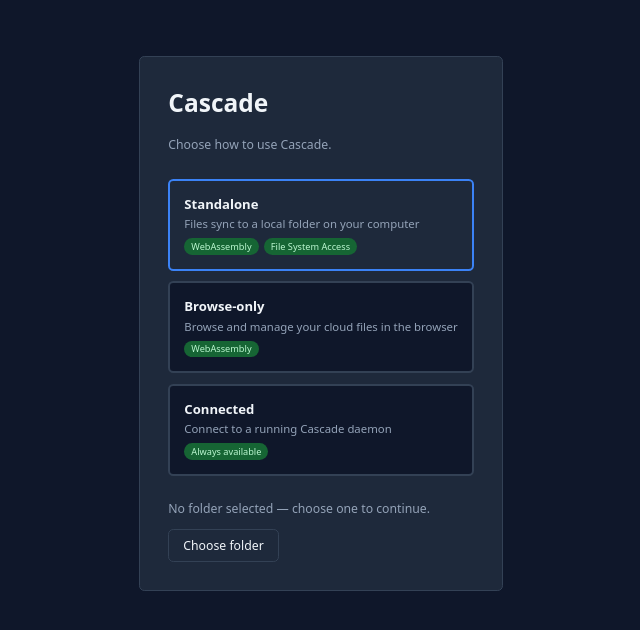
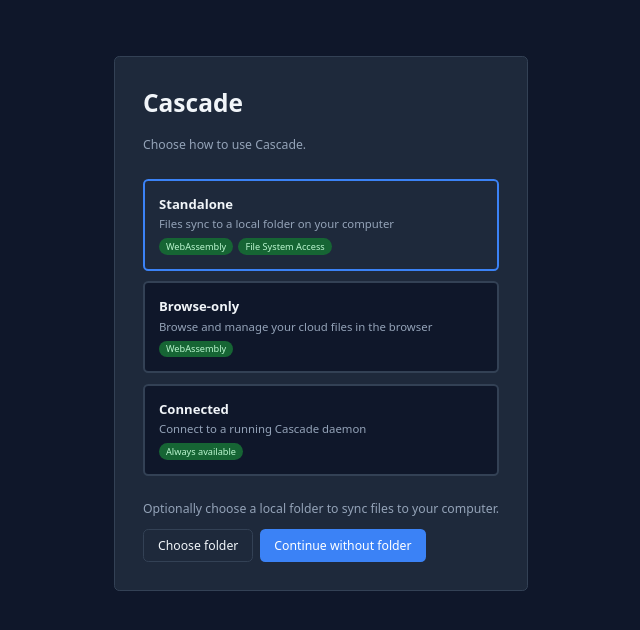
Before and after one commit to Mearman/cascade, a Preact app in the folder apps/web/: page / in a window 1280 px wide. Shown: the top 630 px of the page, without its empty margins (319-959 px from the left). Built offline with nearby package versions, Linux system fonts and the light colour scheme.

Commit message:
fix(pwa): make folder optional in Standalone mode
Standalone runs entirely in-browser with or without a local directory.
The folder picker is presented as optional — Continue without folder
proceeds with OPFS/Cache API storage, same as BrowseOnly. A directory
can be added later from Settings.

```diff
--- a/apps/web/src/App.tsx
+++ b/apps/web/src/App.tsx
@@ -77,8 +77,8 @@ function ConnectionSetup({ onConnected }: {
   function handleContinue() {
     if (selectedMode === RuntimeMode.BrowseOnly) {
       onConnected(RuntimeMode.BrowseOnly);
-    } else if (selectedMode === RuntimeMode.Standalone && dirName !== null) {
-      onConnected(RuntimeMode.Standalone, dirName);
+    } else if (selectedMode === RuntimeMode.Standalone) {
+      onConnected(RuntimeMode.Standalone, dirName ?? undefined);
     }
   }
 
@@ -161,16 +161,16 @@ function ConnectionSetup({ onConnected }: {
         <div class="setup-dir">
           {dirName !== null
             ? <p>Selected folder: <strong>{dirName}</strong></p>
-            : <p class="muted">No folder selected — choose one to continue.</p>
+            : <p class="muted">Optionally choose a local folder to sync files to your computer.</p>
           }
           {error !== null && <ErrorBanner message={error} onDismiss={() => setError(null)} />}
           <div class="setup-actions">
             <button type="button" class="secondary" onClick={handleChooseFolder} disabled={pickingDir}>
               {pickingDir ? 'Choosing…' : dirName !== null ? 'Choose a different folder' : 'Choose folder'}
             </button>
-            {dirName !== null && (
-              <button type="button" onClick={handleContinue}>Continue</button>
-            )}
+            <button type="button" onClick={handleContinue}>
+              {dirName !== null ? 'Continue' : 'Continue without folder'}
+            </button>
           </div>
         </div>
       )}
```
